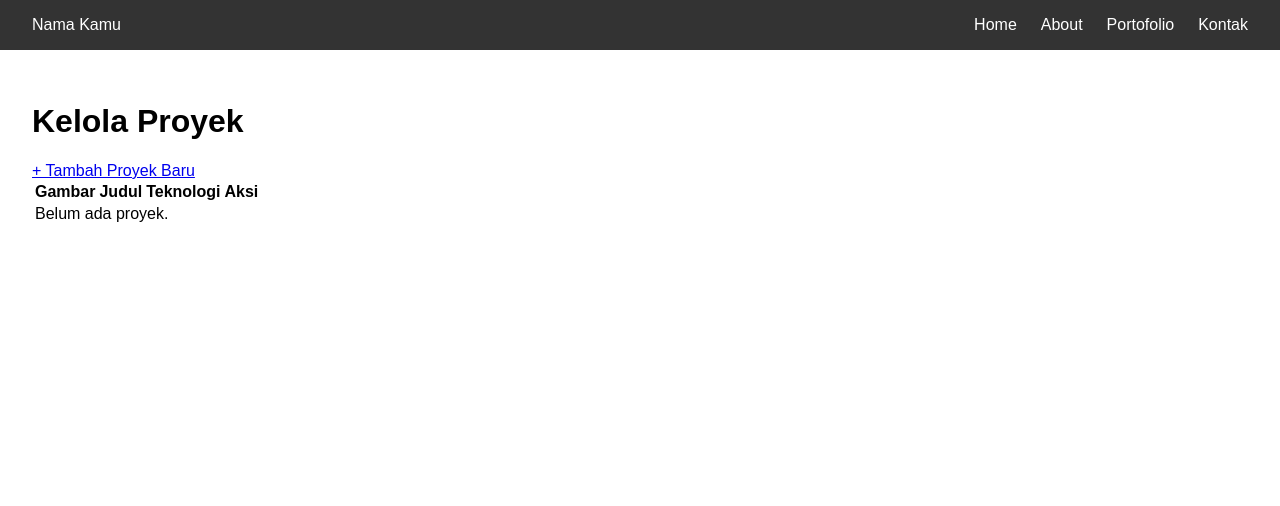
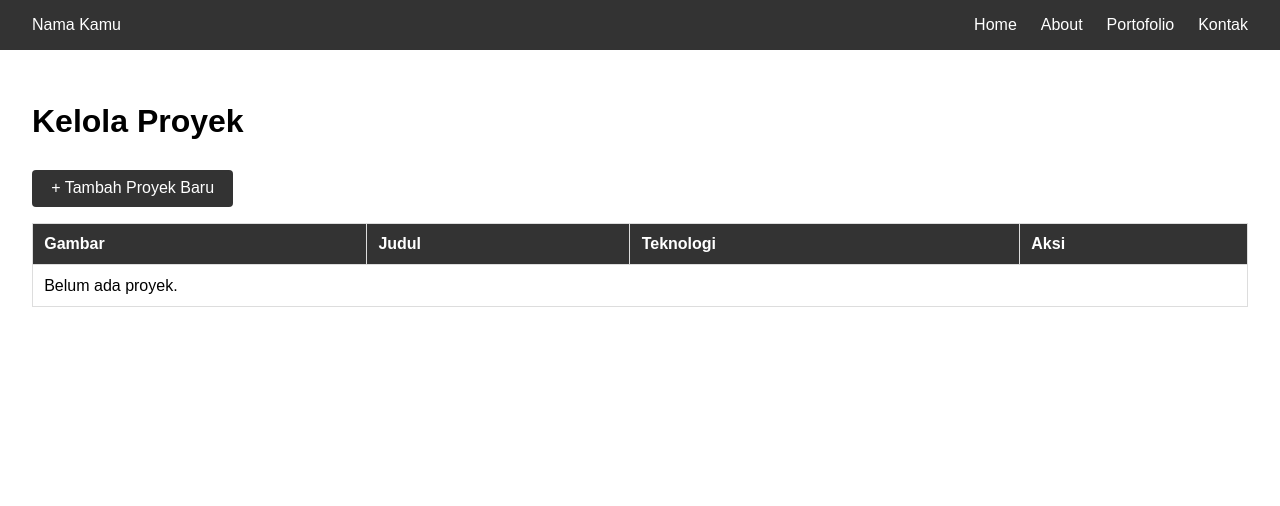
Before and after one commit to nazlasyafya-droid/portofolio-flask, a Flask app: page /dashboard/projects in a window 1280 px wide. Shown: the top 506 px of the page. Run offline with Flask 3, Linux system fonts and the light colour scheme; the visitor is signed in with stand-in values (Sample User, id 1); data that the repository does not hold is empty.

Commit message:
Add table and button styling for dashboard

```diff
--- a/static/css/style.css
+++ b/static/css/style.css
@@ -76,3 +76,55 @@ form button {
 form button:hover {
     background-color: #555;
 }
+
+.data-table {
+    width: 100%;
+    border-collapse: collapse;
+    margin-top: 1rem;
+}
+
+.data-table th, .data-table td {
+    border: 1px solid #ddd;
+    padding: 0.7rem;
+    text-align: left;
+}
+
+.data-table th {
+    background-color: #333;
+    color: white;
+}
+
+.thumb {
+    width: 60px;
+    height: 60px;
+    object-fit: cover;
+    border-radius: 4px;
+}
+
+.btn {
+    display: inline-block;
+    padding: 0.6rem 1.2rem;
+    background-color: #333;
+    color: white;
+    text-decoration: none;
+    border-radius: 4px;
+    margin-right: 0.5rem;
+    margin-top: 0.5rem;
+}
+
+.btn:hover {
+    background-color: #555;
+}
+
+.btn-delete {
+    background-color: #c0392b;
+    color: white;
+    border: none;
+    padding: 0.4rem 0.8rem;
+    border-radius: 4px;
+    cursor: pointer;
+}
+
+.btn-delete:hover {
+    background-color: #a93226;
+}
```
